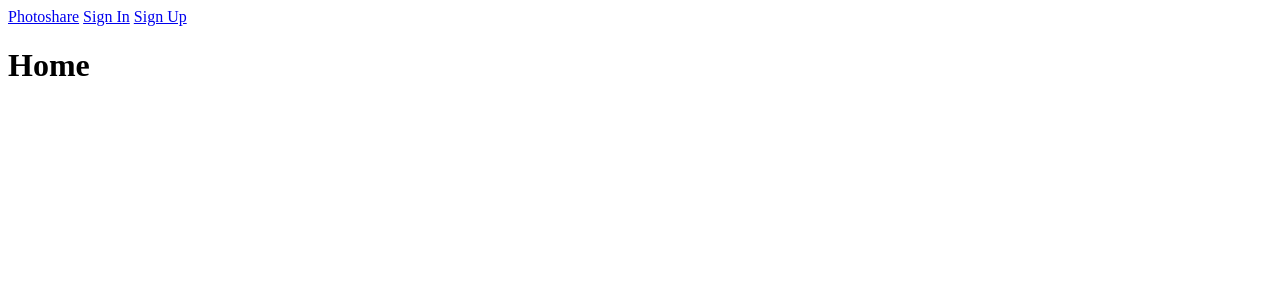
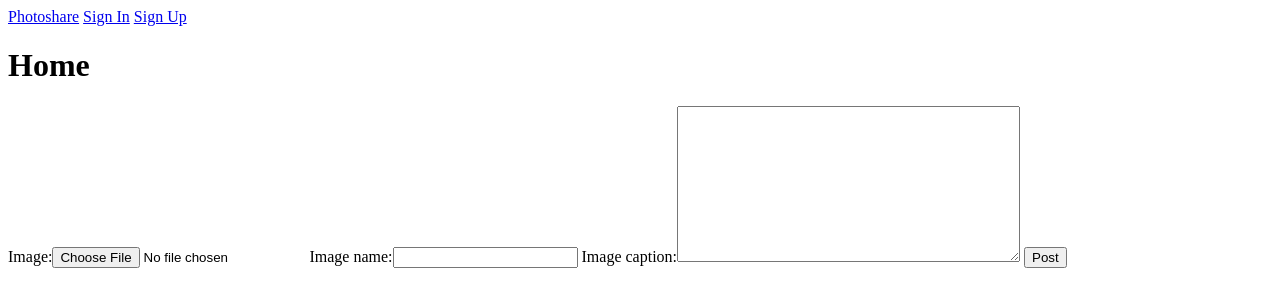
Before and after one commit to newtonkiragu/photo_share, a Django app: page / in a window 1280 px wide. Shown: the top 307 px of the page. Run offline with Django 3.2, Linux system fonts and the light colour scheme.

Commit message:
Added image form to home page

```diff
--- a/profiles/views.py
+++ b/profiles/views.py
@@ -1,10 +1,19 @@
 from django.shortcuts import render
 from django.contrib.auth.decorators import login_required
 from .forms import ProfileForm
+from uploads.forms import ImageForm
 
 
 def home(request):
-    return render(request, 'home.html')
+    if request.method == 'POST':
+        image_form = ImageForm(request.POST, request.FILES)
+        if image_form.is_valid():
+            image = image_form.save(commit=False)
+            image.user = request.user
+            image.save()
+    else:
+        image_form = ImageForm()
+    return render(request, 'home.html', {"image_form": image_form})
 
 
 @login_required(login_url='/accounts/login/')
--- a/templates/home.html
+++ b/templates/home.html
@@ -1,5 +1,15 @@
 {% extends 'base.html' %}
 
 {% block content %}
+
+
     <h1>Home</h1>
+
+    <form  action="{%url 'account_profile'%}" method="post" enctype="multipart/form-data">
+        {%csrf_token%}
+        {{ image_form }}
+        <input type="submit" class="btn btn-success btn-lg" value="Post">
+    </form>
+
+
 {% endblock content %}
--- a/templates/upload.html
+++ /dev/null
@@ -1,5 +0,0 @@
-{% extends 'base.html' %}
-
-{% block content %}
-    <h1>Home</h1>
-{% endblock content %}
```
Also changed, not shown: uploads/views.py (+0 -13 lines).
